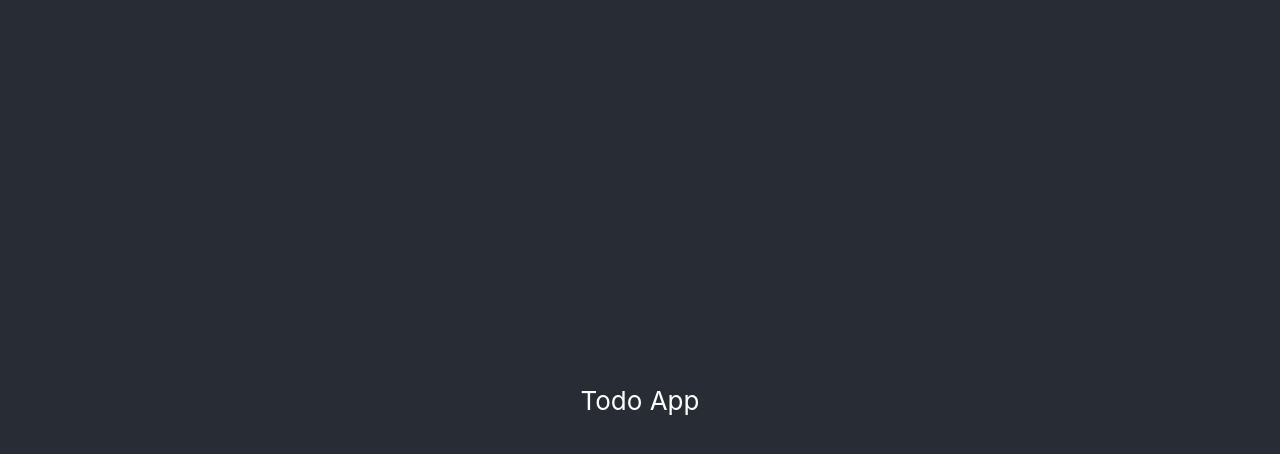
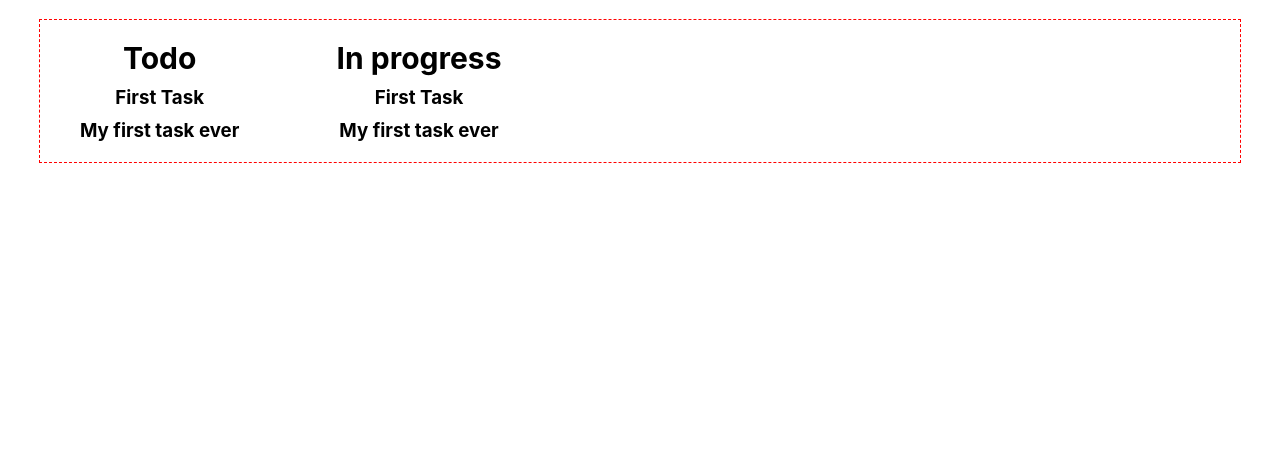
Before and after one commit to jlrhayes/Todo_Board, a React (Create React App) app in the folder todo_client/: page / in a window 1280 px wide. Shown: the top 454 px of the page. Built offline with nearby package versions, Linux system fonts and the light colour scheme.

Commit message:
added columns, board and task boiler plate code

```diff
--- a/todo_client/src/App.js
+++ b/todo_client/src/App.js
@@ -1,12 +1,25 @@
-
+import Board from './components/Board';
+import {useState} from 'react'
 import './App.css';
 
 function App() {
+
+  //need to move this into board dashboard
+  const [columns, setColumns] = useState([
+    {
+      id : 1,
+      name : "Todo",
+    },
+    {
+      id : 2,
+      name : 'In progress',
+    }
+  ])
+
+
   return (
     <div className="App">
-      <header className="App-header">
-        Todo App
-      </header>
+      <Board columns = {columns}></Board>
     </div>
   );
 }
--- /dev/null
+++ b/todo_client/src/components/Board.js
@@ -0,0 +1,11 @@
+import Column from "./Column"
+
+const Board = ({columns}) => {
+    return (
+        <div className = "board">
+            {columns.map((column) => (<Column className = "column" key = {column.id} column = {column}/>))}
+        </div>
+    )
+}
+
+export default Board
--- /dev/null
+++ b/todo_client/src/components/Column.js
@@ -0,0 +1,24 @@
+import Task from "./Task"
+import { useState } from "react"
+
+
+const Column = ({column}) => {
+    //need to find tasks under column id and add to task list
+    const [tasks,setTasks] = useState([
+        {
+            id : 1,
+            name : 'First Task',
+            description : 'My first task ever'
+        }
+
+    ])
+
+    return (
+        <div>
+            <header>{column.name}</header>
+                {tasks.map((task) => (<Task className = "task" key = {task.id} task = {task}/>))}
+        </div>
+    )
+}
+
+export default Column
--- /dev/null
+++ b/todo_client/src/components/Task.js
@@ -0,0 +1,14 @@
+const Task = ({task}) => {
+    //need to find tasks under column id and add to task list
+    return (
+        <div>
+            <h3>{task.name}
+            <h4>
+                {task.description}
+            </h4>
+            </h3>
+        </div>
+    )
+}
+
+export default Task
--- a/todo_client/src/index.css
+++ b/todo_client/src/index.css
@@ -11,3 +11,29 @@ code {
   font-family: source-code-pro, Menlo, Monaco, Consolas, 'Courier New',
     monospace;
 }
+* {
+  box-sizing: border-box;
+  margin: 10px;
+  padding: 0;
+}
+
+.board {
+  display: flex;
+  column-gap : 20px;
+  row-gap : 20px;
+  outline-width: 1px;
+  outline-style: dashed;
+  outline-color: red;
+}
+
+
+.column {
+  display : flex;
+  flex-direction: column;
+
+}
+
+header {
+  font-size: 30px;
+  font-weight: bold;
+}
```
Also changed, not shown: todo_client/src/components/AddColumn.js (added).
